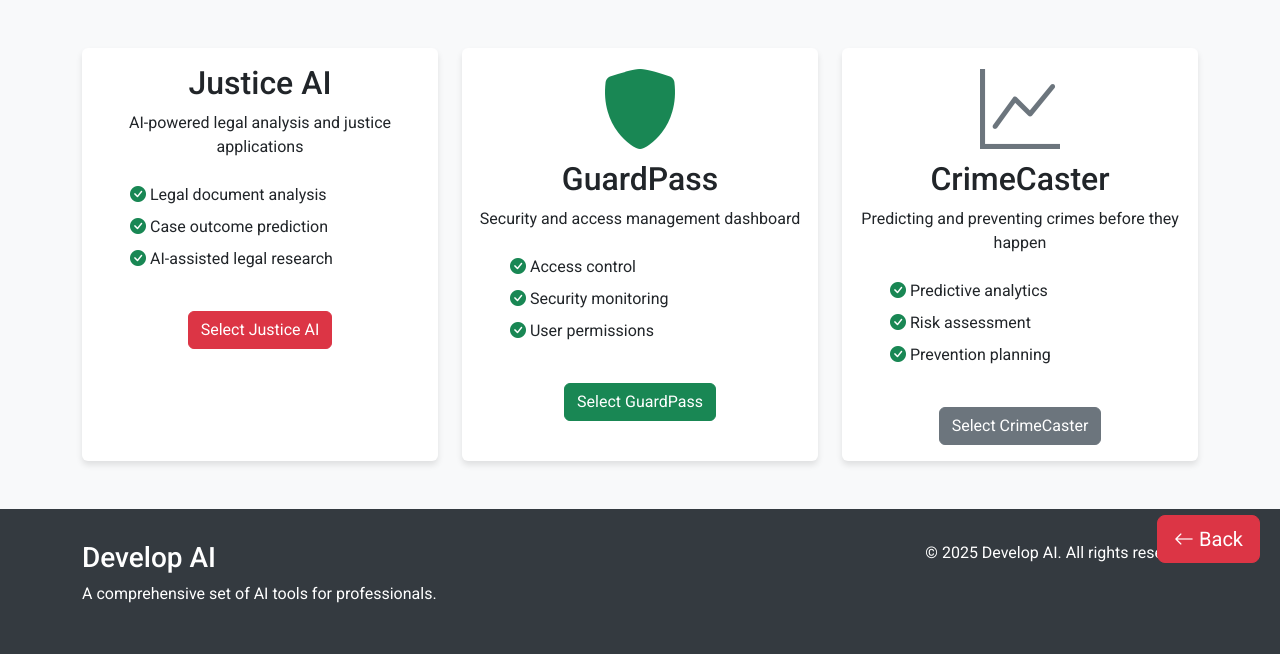
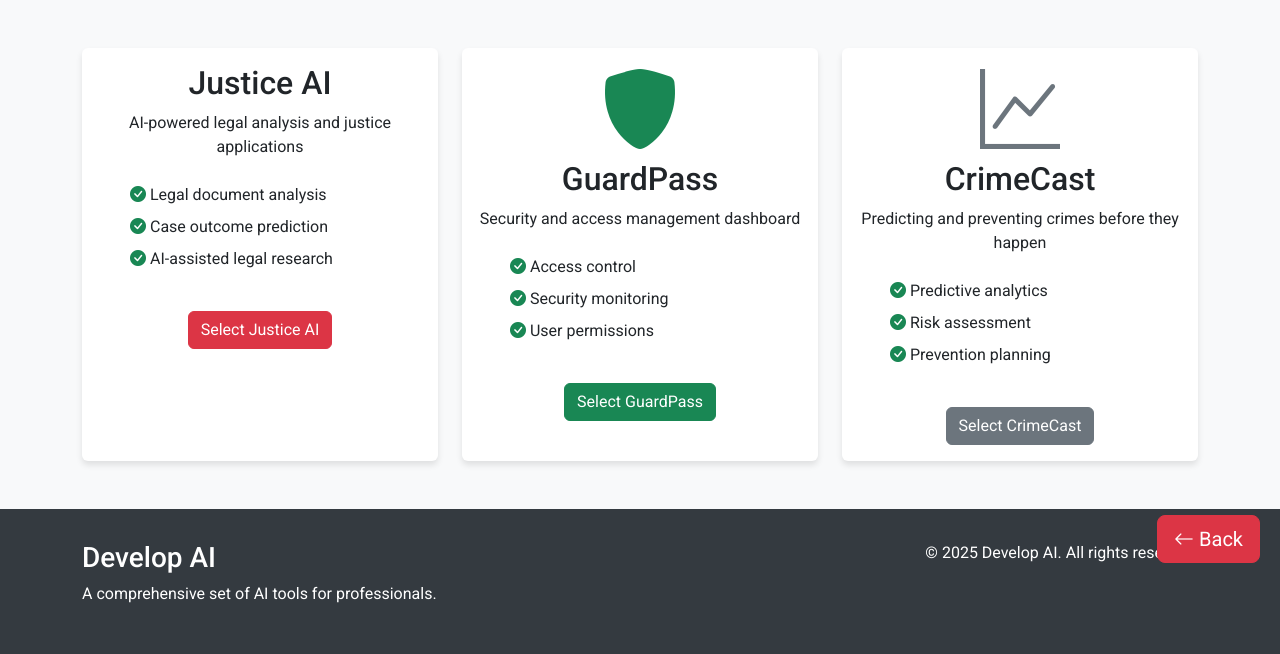
Before and after one commit to pauldevelopai/mediamap3, a Flask app: page /landing-page-2 in a window 1280 px wide. Shown: the part 217-871 px from the top of the page. Run offline with Flask 3, Linux system fonts and the light colour scheme; some libraries are stand-ins or nearby versions.

Commit message:
final_for_today

```diff
--- a/app.py
+++ b/app.py
@@ -221,9 +221,9 @@ def select_platform(platform):
     elif platform == 'training':
         return redirect(url_for('training_lab'))
 
-    # Add CrimeCaster (renamed from CrimeSolver)
-    if platform == 'crimecaster':
-        return redirect(url_for('crimecaster'))
+    # Updated to CrimeCast
+    if platform == 'crimecast':
+        return redirect(url_for('crimecast'))
 
     # Fallback for unknown platforms
     return redirect(url_for('index'))
@@ -1573,9 +1573,9 @@ def language_ai():
 def training_lab():
     return render_template('training_lab.html')
 
-@app.route('/crimecaster')
-def crimecaster():
-    return render_template('crimecaster.html')
+@app.route('/crimecast')
+def crimecast():
+    return render_template('crimecast.html')
 
 if __name__ == '__main__':
     app.run(host='0.0.0.0', port=8000, debug=True)
--- a/templates/crimecaster.html
+++ b/templates/crimecast.html
@@ -4,7 +4,7 @@
 
 {% block content %}
 <div class="container py-5">
-    <h1 class="mb-4">CrimeCaster Platform</h1>
+    <h1 class="mb-4">CrimeCast Platform</h1>
     <div class="row">
         <div class="col-md-8">
             <div class="card shadow-sm">
--- a/templates/landing.html
+++ b/templates/landing.html
@@ -84,7 +84,7 @@
                     <div class="card-body text-center">
                         <i class="bi bi-shield-lock display-1 mb-3"></i>
                         <h2 class="card-title">Security & Justice Suite</h2>
-                        <p class="card-text">Justice AI, GuardPass, and CrimeCaster</p>
+                        <p class="card-text">Justice AI, GuardPass, and CrimeCast</p>
                         <a href="{{ url_for('landing_page2') }}" class="btn btn-light mt-3">Explore Security & Justice</a>
                     </div>
                 </div>
--- a/templates/landing_page2.html
+++ b/templates/landing_page2.html
@@ -103,12 +103,12 @@
                 </div>
             </div>
 
-            <!-- CrimeCaster -->
+            <!-- CrimeCast -->
             <div class="col">
                 <div class="card h-100 platform-card">
                     <div class="card-body text-center">
                         <i class="bi bi-graph-up display-1 mb-3 text-secondary"></i>
-                        <h2 class="card-title">CrimeCaster</h2>
+                        <h2 class="card-title">CrimeCast</h2>
                         <p class="card-text">Predicting and preventing crimes before they happen</p>
                         <div class="platform-features">
                             <ul class="list-unstyled">
@@ -117,7 +117,7 @@
                                 <li><i class="bi bi-check-circle-fill text-success"></i> Prevention planning</li>
                             </ul>
                         </div>
-                        <a href="{{ url_for('select_platform', platform='crimecaster') }}" class="btn btn-secondary mt-3">Select CrimeCaster</a>
+                        <a href="{{ url_for('select_platform', platform='crimecast') }}" class="btn btn-secondary mt-3">Select CrimeCast</a>
                     </div>
                 </div>
             </div>
```
